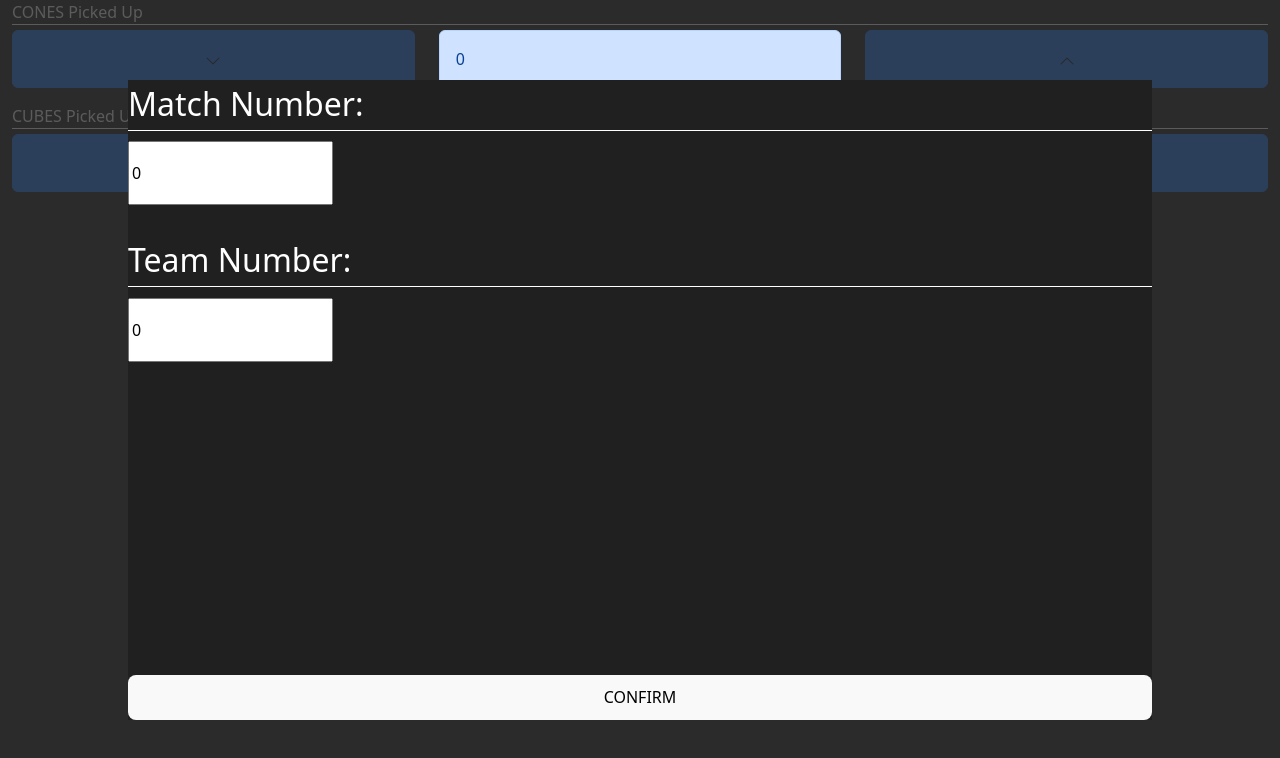
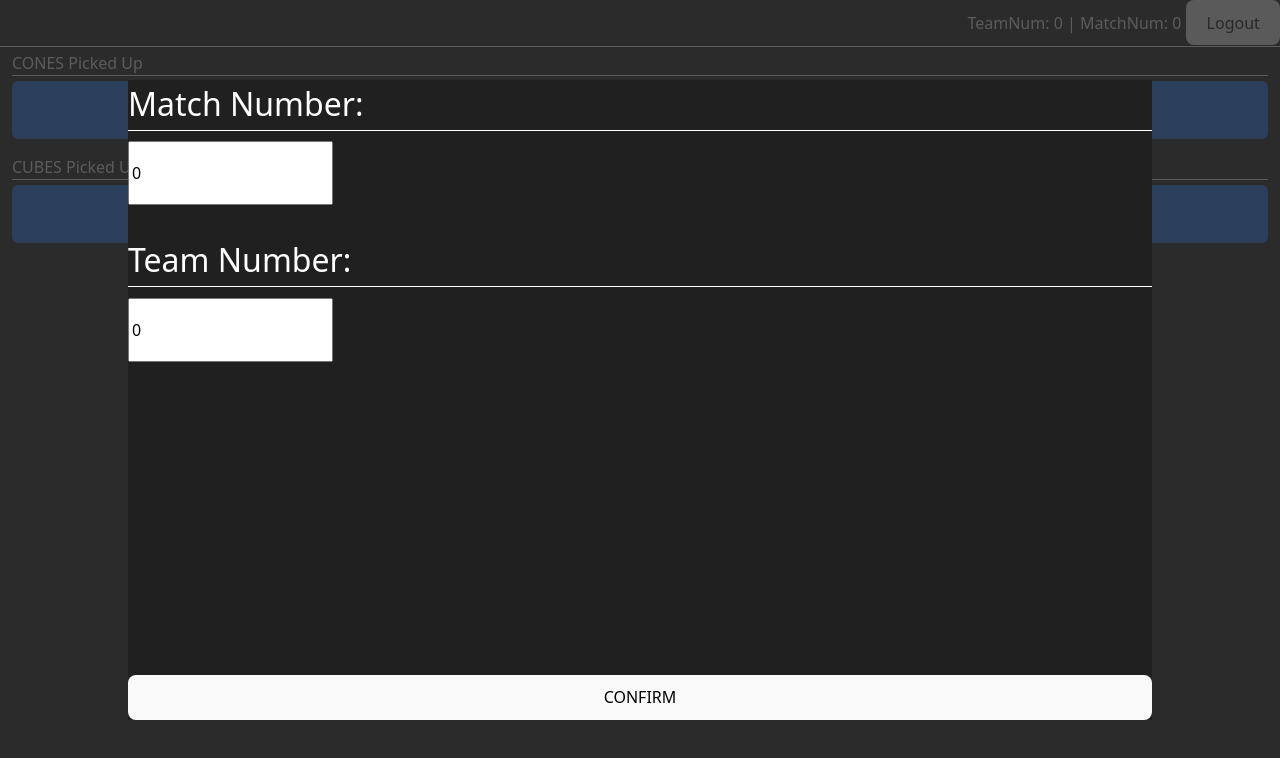
Before and after one commit to firebears-frc/ScoutingWebsite2, a React (Vite) app: page / in a window 1280 px wide. Shown: the top 758 px of the page. Built offline with nearby package versions, Linux system fonts and the light colour scheme.

Commit message:
Added Logout Screnee

```diff
--- a/src/App.jsx
+++ b/src/App.jsx
@@ -15,9 +15,12 @@ function App() {
 
   function onTeamChoose(Team,Match){
     console.log("Got Team @ " + Team + " : " + Match);
-    setTeamNumber(Team);
-    setMatchNumber(Match);
-    setChooseTeam(false);
+    if(Team == 0 || Match == 0 || Team == null || Match == null) setChooseTeam(true);
+    else {
+      setChooseTeam(false);
+      setTeamNumber(Team);
+      setMatchNumber(Match);
+    }
   }
 
   return (
@@ -26,6 +29,26 @@ function App() {
         choosingTeam ? <TeamSelection CallbackFunction={onTeamChoose}/> : ""
       }
 
+      <div
+      style={{
+        color: "white",
+        borderBottom: '1px solid white',
+        paddingBottom: '1px',
+        marginBottom: '4px',
+        justifyContent: 'right',
+        textAlign: 'right',
+      }}>
+        TeamNum: {TeamNumber} | MatchNum: {MatchNumber}
+
+      <button
+        style={{
+          marginLeft: '5px',
+          height: '100%',
+          width: 'auto',
+        }}
+        onClick={() => {setChooseTeam(true)}}
+      >Logout</button>
+      </div>
       <ButtonList Title="CONES Picked Up"/>
       <ButtonList Title="CUBES Picked Up"/>
     </div>
```
